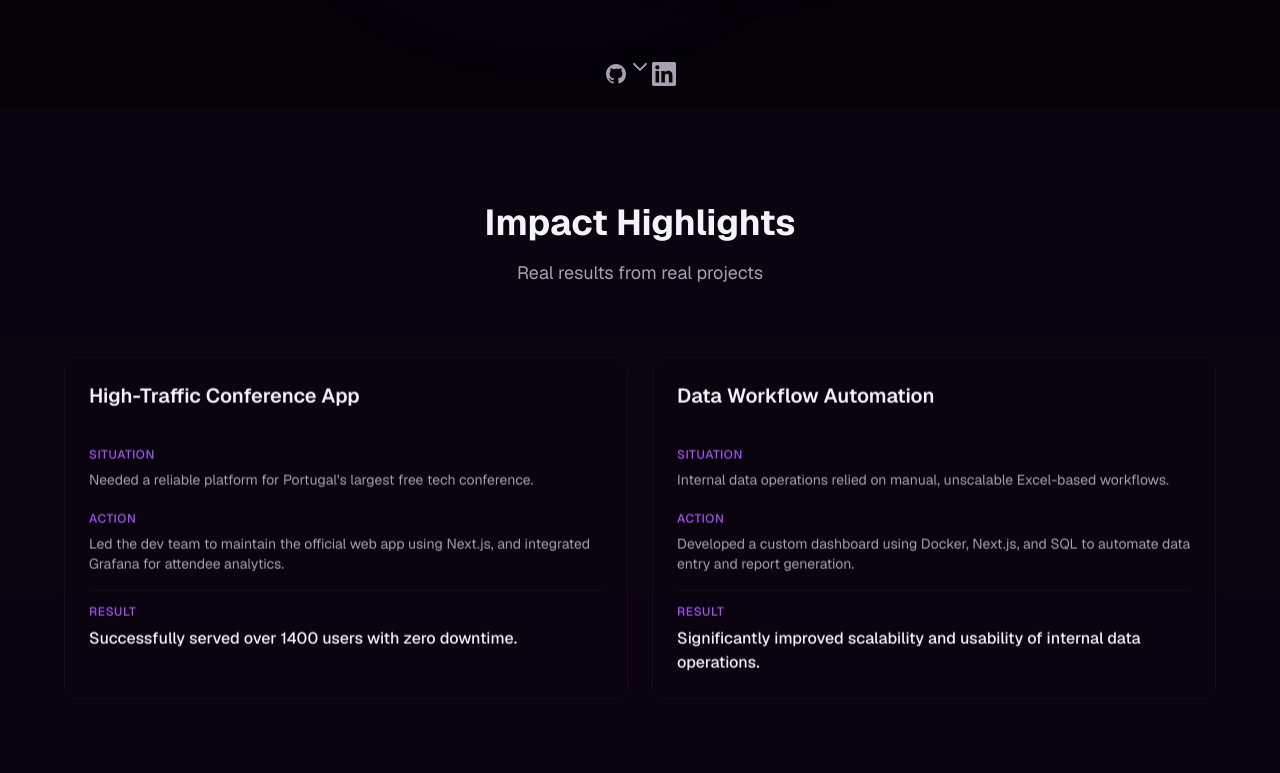
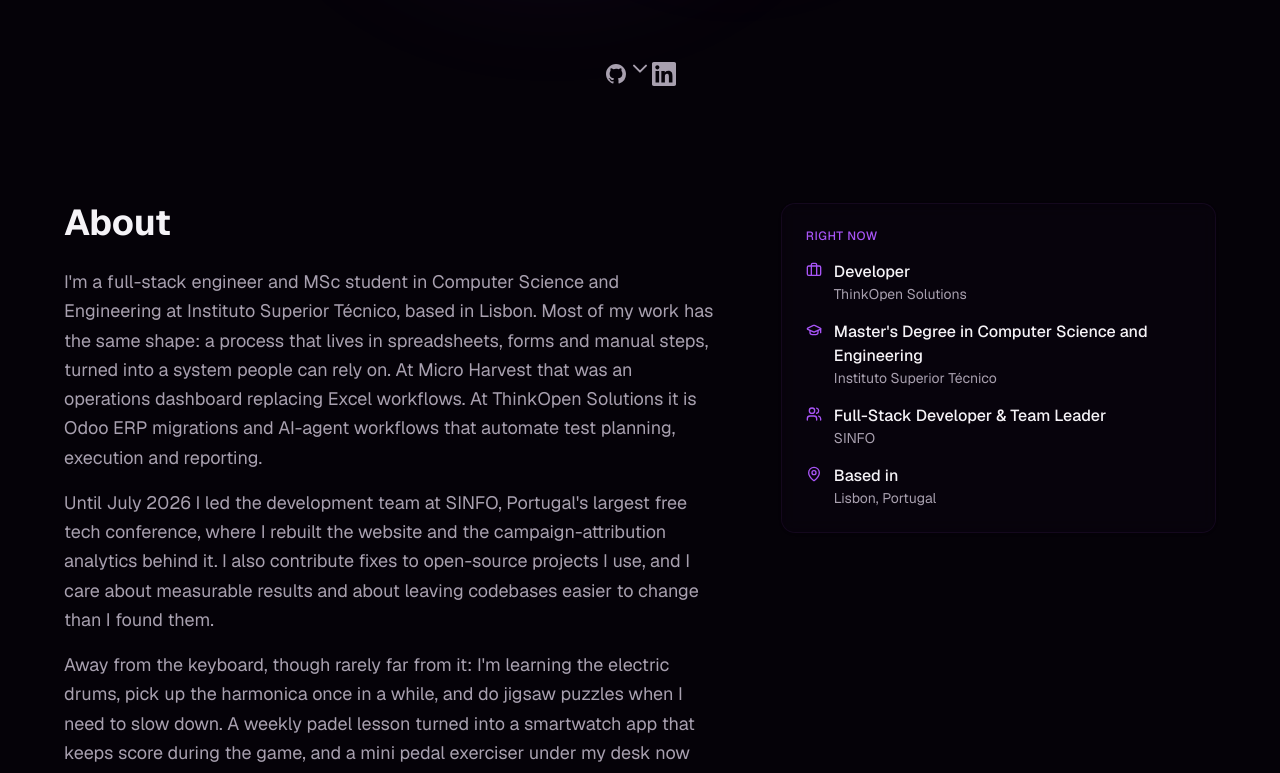
Before and after one commit to Francisca105/portfolio, a Next.js app: page / in a window 1280 px wide. Shown: the part 677-1450 px from the top of the page. Built offline with nearby package versions, Linux system fonts and the light colour scheme.

Commit message:
feat: add about section with current roles and hobbies to home page

```diff
--- a/public/me.json
+++ b/public/me.json
@@ -24,7 +24,7 @@
     "headline": "I turn manual, spreadsheet-driven processes into reliable web systems.",
     "headline_emphasis": "reliable web systems",
     "short": "I'm Francisca Almeida, a full-stack engineer working in TypeScript/Next.js, Python/FastAPI and PostgreSQL. Currently shipping Odoo ERP migrations at ThinkOpen Solutions. Until mid-2026 I led the dev team at SINFO, where I rebuilt the conference website that drew 14.3k visits in the event month.",
-    "detailed": "Full-stack developer with experience leading technical teams and building scalable web applications. Strong foundation in backend architecture, system design, and modern DevOps tooling. Passionate about improving user experiences through thoughtful design and robust engineering practices.",
+    "detailed": "I'm a full-stack engineer and MSc student in Computer Science and Engineering at Instituto Superior Técnico, based in Lisbon. Most of my work has the same shape: a process that lives in spreadsheets, forms and manual steps, turned into a system people can rely on. At Micro Harvest that was an operations dashboard replacing Excel workflows. At ThinkOpen Solutions it is Odoo ERP migrations and AI-agent workflows that automate test planning, execution and reporting.\n\nUntil July 2026 I led the development team at SINFO, Portugal's largest free tech conference, where I rebuilt the website and the campaign-attribution analytics behind it. I also contribute fixes to open-source projects I use, and I care about measurable results and about leaving codebases easier to change than I found them.\n\nAway from the keyboard, though rarely far from it: I'm learning the electric drums, pick up the harmonica once in a while, and do jigsaw puzzles when I need to slow down. A weekly padel lesson turned into a smartwatch app that keeps score during the game, and a mini pedal exerciser under my desk now drives in-game movement through a Bluetooth sensor. The rest is series, films and games: The Last of Us, Red Dead Redemption 2 and the Life is Strange series are all-time favourites.",
     "cta": {
       "label": "See the SINFO rebuild",
       "href": "/projects#sinfo-rebuild"
--- a/src/app/page.tsx
+++ b/src/app/page.tsx
@@ -1,3 +1,4 @@
+import { AboutSection } from "@/components/home/about-section";
 import { HeroSection } from "@/components/home/hero-section";
 import { HighlightsSection } from "@/components/home/highlights-section";
 import { SkillsSection } from "@/components/home/skills-section";
@@ -11,6 +12,7 @@ export default function HomePage() {
     <PageTransition>
       <div className="min-h-screen">
         <HeroSection basics={data.basics} narratives={data.narratives} />
+        <AboutSection data={data} />
         <HighlightsSection highlights={data.narratives.star_highlights} />
         <SkillsSection skills={data.skills} />
       </div>
--- /dev/null
+++ b/src/components/home/about-section.tsx
@@ -0,0 +1,145 @@
+"use client";
+
+import { motion } from "framer-motion";
+import {
+  Briefcase,
+  GraduationCap,
+  type LucideIcon,
+  MapPin,
+  Users,
+} from "lucide-react";
+import { Card, CardContent } from "@/components/ui/card";
+import type { PortfolioData } from "@/types/portfolio";
+
+interface AboutSectionProps {
+  data: PortfolioData;
+}
+
+interface Fact {
+  icon: LucideIcon;
+  label: string;
+  detail: string;
+}
+
+// The "Right now" card is derived from whatever is marked `is_current` in
+// me.json, so it cannot go stale on its own.
+function currentFacts(data: PortfolioData): Fact[] {
+  const facts: Fact[] = [];
+
+  for (const company of data.experience.industry) {
+    const role = company.roles.find((r) => r.is_current);
+    if (role) {
+      facts.push({
+        icon: Briefcase,
+        label: role.title,
+        detail: company.company,
+      });
+      break;
+    }
+  }
+
+  const study = data.education.find((e) => e.is_current);
+  if (study) {
+    facts.push({
+      icon: GraduationCap,
+      label: study.degree,
+      detail: study.institution,
+    });
+  }
+
+  for (const org of data.experience.student_organizations) {
+    const role = org.roles.find((r) => r.is_current);
+    if (role) {
+      facts.push({ icon: Users, label: role.title, detail: org.organization });
+      break;
+    }
+  }
+
+  if (data.basics.contact.location) {
+    facts.push({
+      icon: MapPin,
+      label: "Based in",
+      detail: data.basics.contact.location,
+    });
+  }
+
+  return facts;
+}
+
+export function AboutSection({ data }: AboutSectionProps) {
+  const paragraphs = data.narratives.detailed
+    .split(/\n\s*\n/)
+    .map((paragraph) => paragraph.trim())
+    .filter(Boolean);
+  const facts = currentFacts(data);
+
+  if (paragraphs.length === 0 && facts.length === 0) return null;
+
+  return (
+    <section
+      id="about"
+      className="py-16 sm:py-24 px-4 sm:px-6 lg:px-8 scroll-mt-16"
+    >
+      <div className="max-w-6xl mx-auto grid gap-10 md:grid-cols-[3fr_2fr] md:gap-16 items-start">
+        <motion.div
+          initial={{ opacity: 0, y: 20 }}
+          whileInView={{ opacity: 1, y: 0 }}
+          viewport={{ once: true }}
+          transition={{ duration: 0.5 }}
+        >
+          <h2 className="text-3xl sm:text-4xl font-bold text-foreground">
+            About
+          </h2>
+          <div className="mt-6 space-y-4">
+            {paragraphs.map((paragraph) => (
+              <p
+                key={paragraph}
+                className="text-lg text-muted-foreground leading-relaxed text-pretty"
+              >
+                {paragraph}
+              </p>
+            ))}
+          </div>
+        </motion.div>
+
+        {facts.length > 0 && (
+          <motion.div
+            initial={{ opacity: 0, y: 20 }}
+            whileInView={{ opacity: 1, y: 0 }}
+            viewport={{ once: true }}
+            transition={{ duration: 0.5, delay: 0.1 }}
+          >
+            <Card className="border-border/50 bg-card/50 backdrop-blur-sm">
+              <CardContent>
+                <p className="text-xs font-medium uppercase tracking-wider text-primary">
+                  Right now
+                </p>
+                <ul className="mt-4 space-y-4">
+                  {facts.map((fact) => {
+                    const Icon = fact.icon;
+                    return (
+                      <li
+                        key={`${fact.label}-${fact.detail}`}
+                        className="flex items-start gap-3"
+                      >
+                        <Icon className="mt-0.5 h-4 w-4 shrink-0 text-primary" />
+                        <div>
+                          <p className="font-medium text-foreground">
+                            {fact.label}
+                          </p>
+                          <p className="text-sm text-muted-foreground">
+                            {fact.detail}
+                          </p>
+                        </div>
+                      </li>
+                    );
+                  })}
+                </ul>
+              </CardContent>
+            </Card>
+          </motion.div>
+        )}
+      </div>
+    </section>
+  );
+}
--- a/src/lib/portfolio-schema.ts
+++ b/src/lib/portfolio-schema.ts
@@ -122,6 +122,7 @@ const narrativesSchema = z
     headline: safeString,
     headline_emphasis: optionalString,
     short: safeString,
+    // Paragraphs separated by blank lines, rendered in the About section.
     detailed: safeString,
     // Primary hero button; falls back to "View Projects" -> /projects.
     cta: ctaSchema,
```
